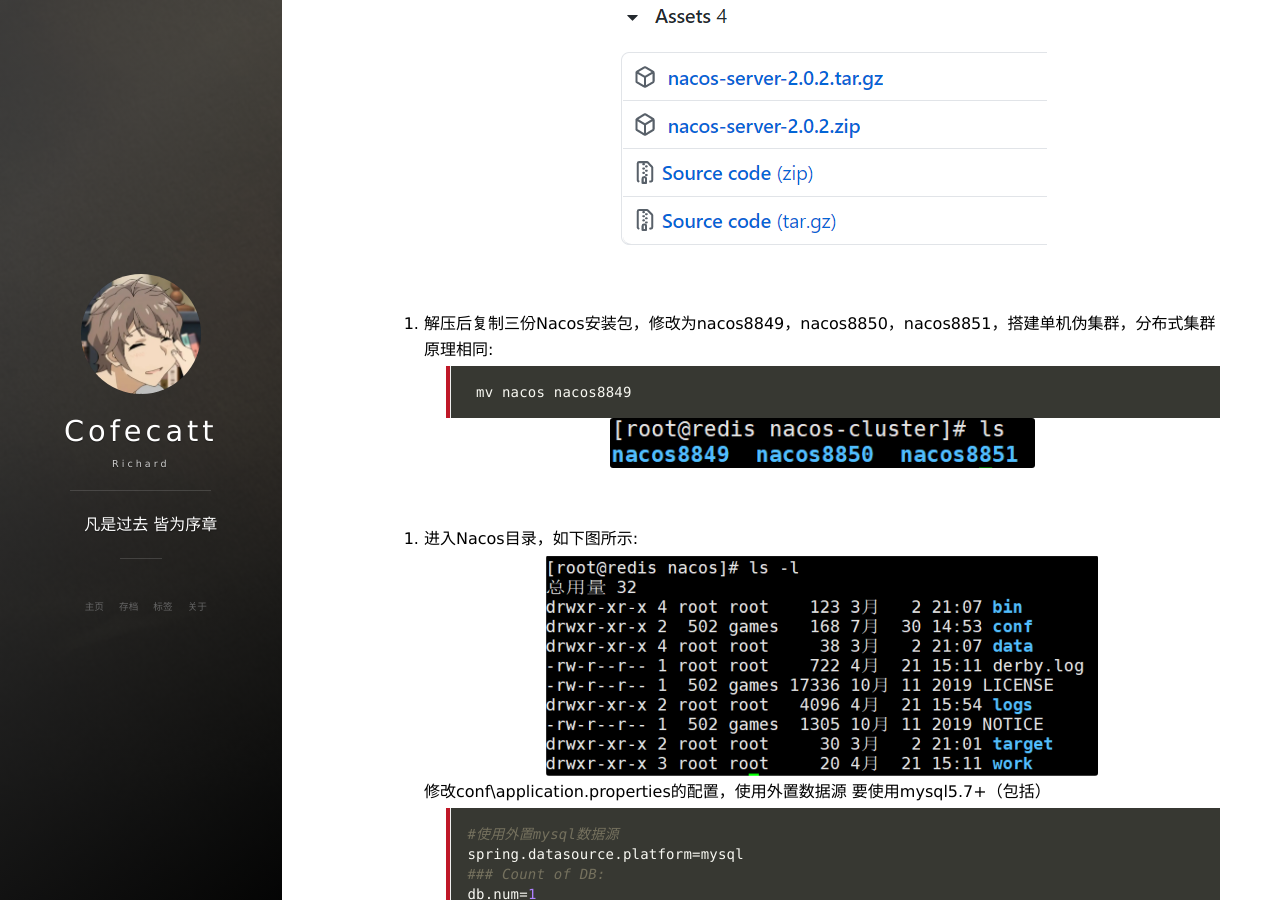
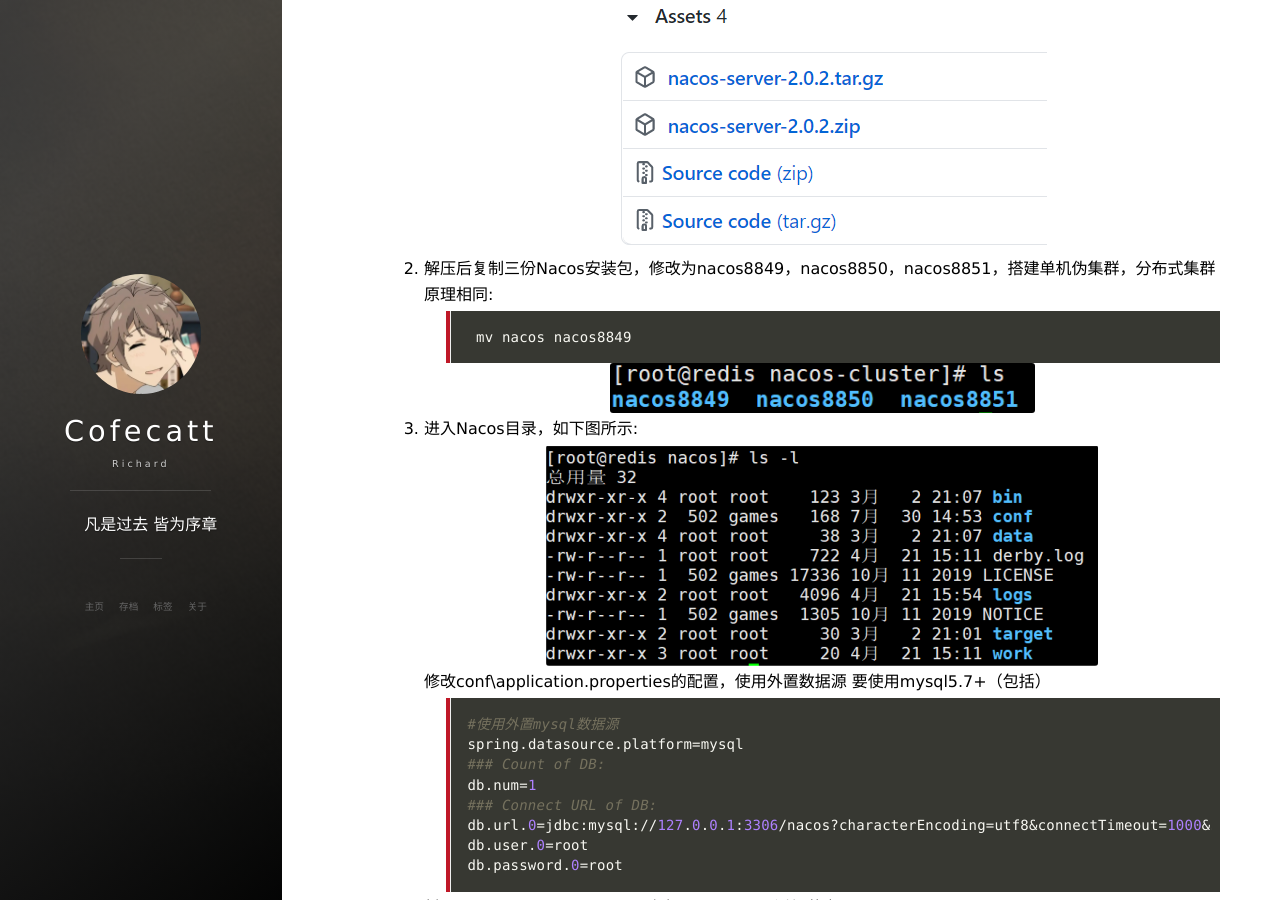
Before and after one commit to cofecatt/cofecatt.github.io, a Jekyll site: the page built from _posts/2016-11-18-build_blog_with_github_and_jekyll.md, in a window 1280 px wide and 900 px high, scrolled down 693 px. Built offline with Jekyll 4.4.1, drawn with Linux system fonts in a browser that asks for light colours; nearby versions of some CDN libraries; comment, search, counter and statistics services are not loaded.

Commit message:
Update 2016-11-18-build_blog_with_github_and_jekyll.md

````diff
--- a/_posts/2016-11-18-build_blog_with_github_and_jekyll.md
+++ b/_posts/2016-11-18-build_blog_with_github_and_jekyll.md
@@ -30,7 +30,6 @@ tags: [Nacos, GitHub, 教程, SpringCloud, Alibaba]
 
     ![](/assets/build_alibaba_nacos/assets.png)
 
-<br/>
 2. 解压后复制三份Nacos安装包，修改为nacos8849，nacos8850，nacos8851，搭建单机伪集群，分布式集群原理相同:<br/>
 
     > ```conf
@@ -40,7 +39,6 @@ tags: [Nacos, GitHub, 教程, SpringCloud, Alibaba]
 
     ![](/assets/build_alibaba_nacos/cluster.png)
 
-<br/>
 3. 进入Nacos目录，如下图所示:<br/>
 
     ![](/assets/build_alibaba_nacos/catalogue.png)
@@ -60,7 +58,6 @@ tags: [Nacos, GitHub, 教程, SpringCloud, Alibaba]
     > db.password.0=root
     > ```
 
-<br/>
 4. 将conf\cluster.conf.example改为cluster.conf,添加节点配置:<br/>
 
 
@@ -74,7 +71,6 @@ tags: [Nacos, GitHub, 教程, SpringCloud, Alibaba]
 
 5. 创建mysql数据库,sql文件位置：conf\nacos-mysql.sql
 
-<br>
 6. 如果出现内存不足：修改启动脚本（bin\startup.sh）的jvm参数<br/>
 
     > ```conf
@@ -84,7 +80,6 @@ tags: [Nacos, GitHub, 教程, SpringCloud, Alibaba]
 
     ![](/assets/build_alibaba_nacos/args.png)
 
-<br/>
 7. 分别启动nacos8849，nacos8850，nacos8851，以下是启动nacos8849，其余相同<br/>
 
 
@@ -95,7 +90,6 @@ tags: [Nacos, GitHub, 教程, SpringCloud, Alibaba]
 
 
 8. 访问Nacos管理界面，浏览器中输入 http://192.168.3.14:8849/nacos 默认的用户名密码是 nacos/nacos <br/>
-
 
     ![](/assets/build_alibaba_nacos/login.png)
 
````
